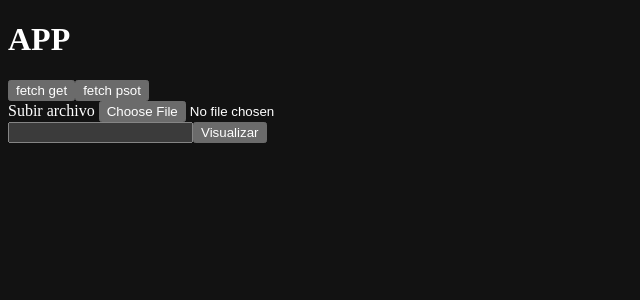
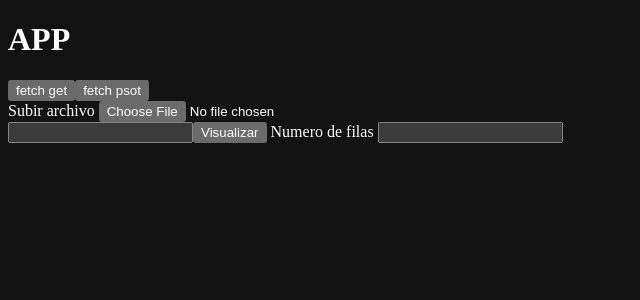
Before and after one commit to m0usedev/API, an Angular app in the folder FRONT/angular/: page / in a window 1280 px wide. Shown: the top 300 px of the page, without its empty margins (0-640 px from the left). Built offline with nearby package versions, Linux system fonts and the light colour scheme.

Commit message:
changes get-data-csv component

```diff
--- a/FRONT/angular/src/app/get-data-csv/get-data-csv.component.html
+++ b/FRONT/angular/src/app/get-data-csv/get-data-csv.component.html
@@ -9,6 +9,10 @@
       type="button"
       (click)="fetchGetData(file_get_data)"
     >Visualizar</button>
+    <label>
+      Numero de filas
+      <input type="number" />
+    </label>
   </div>
   <div>
     @if (data) {
--- a/FRONT/angular/src/app/get-data-csv/get-data-csv.component.ts
+++ b/FRONT/angular/src/app/get-data-csv/get-data-csv.component.ts
@@ -14,8 +14,10 @@ export class GetDataCsvComponent {
   colums_key : any
 
   responseData (data : any) {
+    console.log(data)
     this.data = data
     this.colums_key = Object.keys(data.table)
+    console.log(this.colums_key)
   }
 
   async fetchGetData ( file : string ) {
```
